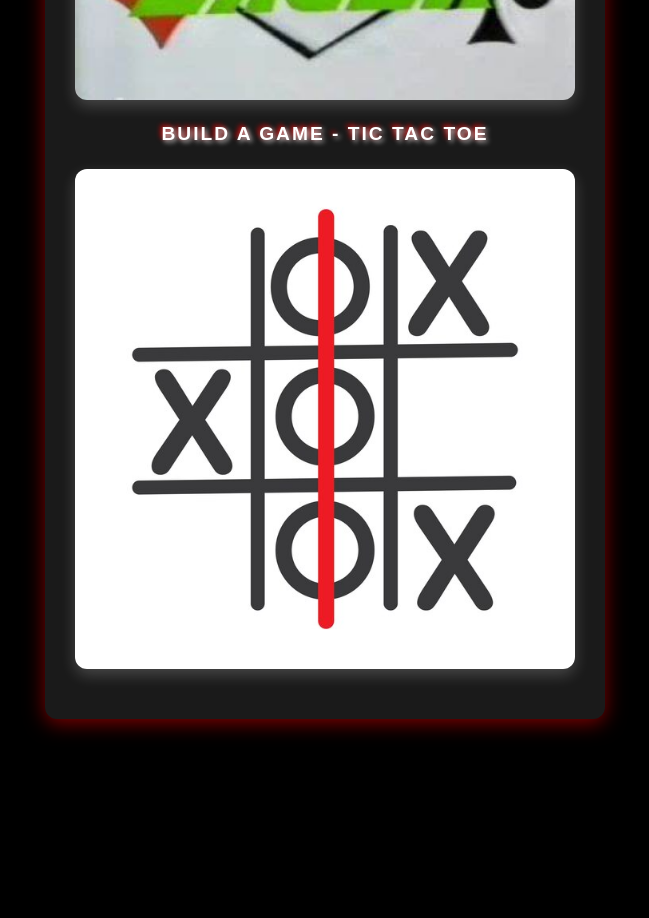
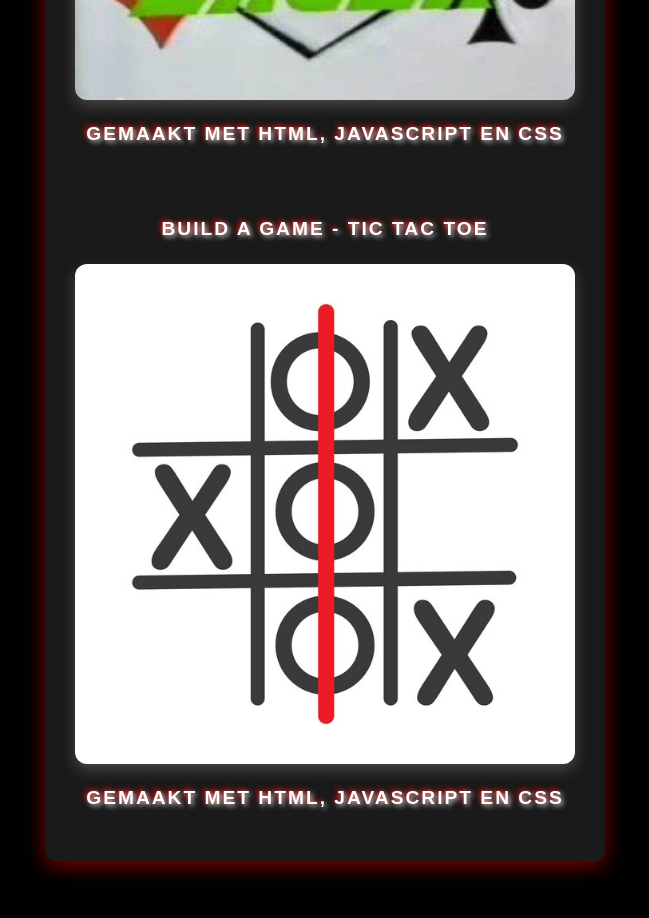
Before and after one commit to Hemzah-K/Hemzah-K.github.io, a plain HTML site: page projects.html in a window 1280 px wide. Shown: the part 640-1558 px from the top of the page, without its empty margins (315-964 px from the left). Before the commit the page ends 1439 px from the top, so only its background shows below. Drawn offline with Linux system fonts and the light colour scheme.

Commit message:
Er bij gezet dat er staat welke code ik heb gebruikt voor mijn projecten

```diff
--- a/projects.html
+++ b/projects.html
@@ -25,8 +25,11 @@
                 <h3>Projecten</h3>
                 <p class="textREDone">Hoger lager</p>
                 <a href="hogerLager.html"><img class="higherLowerIMG" src="images/OIP.jpg"></a>
+                <p class="textREDone">Gemaakt met HTML, JavaScript en css</p>
+                <br>
                 <p class="textREDtwo">Build a game - Tic Tac Toe</p>
                 <a href="tictactoe.html"><img class="tictactoeIMG" src="images/tic-tac-toe-game-vector-illustration-icon-template-design_665655-4541.jpg"></a>
+                <p class="textREDone">Gemaakt met HTML, JavaScript en css</p>
             </div>
         </section>
     </main>
```
